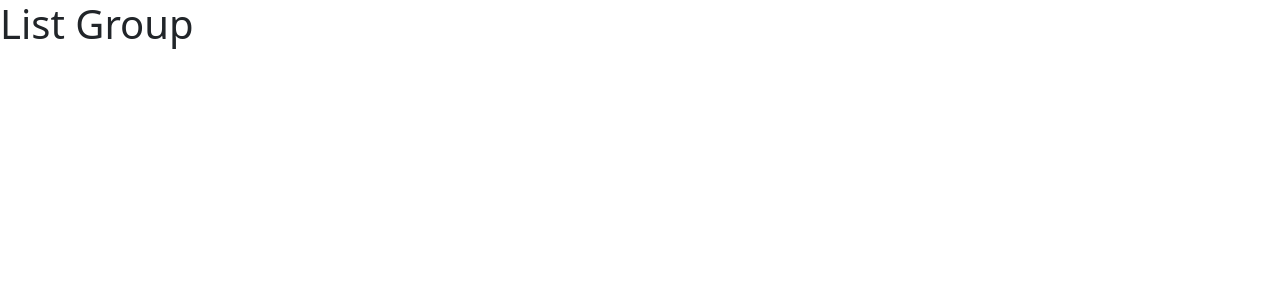
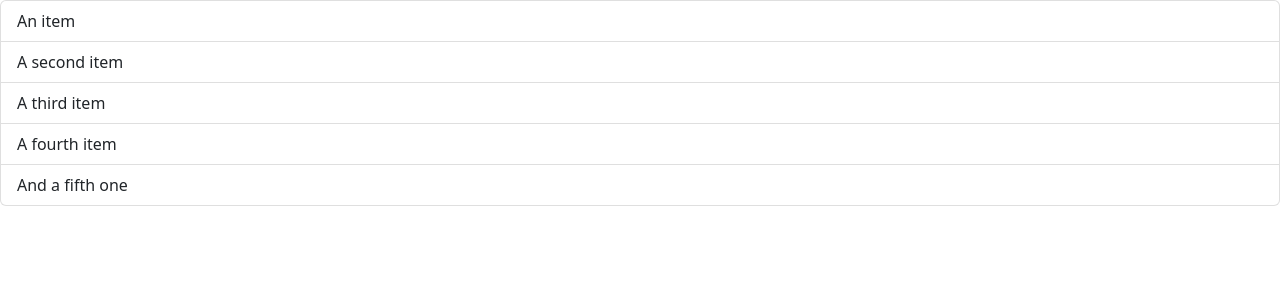
Before and after one commit to Ballarja/Game_Library_Site, a React (Vite) app in the folder Game_Library/: page / in a window 1280 px wide. Shown: the top 300 px of the page. Built offline with nearby package versions, Linux system fonts and the light colour scheme.

Commit message:
added format on save

```diff
--- a/Game_Library/src/Components/ListGroup.tsx
+++ b/Game_Library/src/Components/ListGroup.tsx
@@ -1,5 +1,12 @@
 function ListGroup(){
-    return <h1>List Group</h1>;
+        return <ul className="list-group">
+    <li className="list-group-item">An item</li>
+    <li className="list-group-item">A second item</li>
+    <li className="list-group-item">A third item</li>
+    <li className="list-group-item">A fourth item</li>
+    <li className="list-group-item">And a fifth one</li>
+</ul>
+
 }
 
 export default ListGroup;
```
